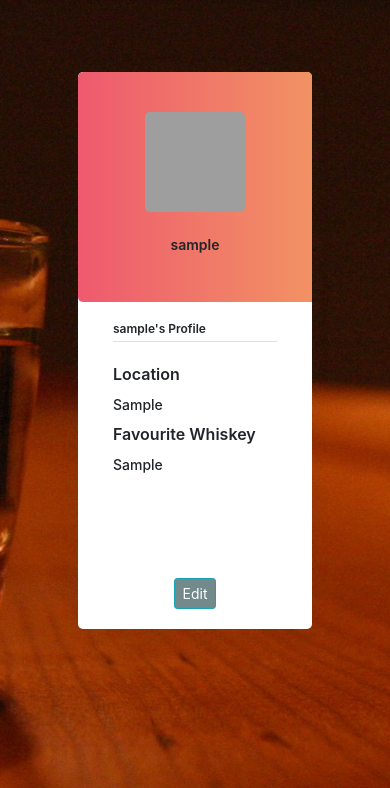
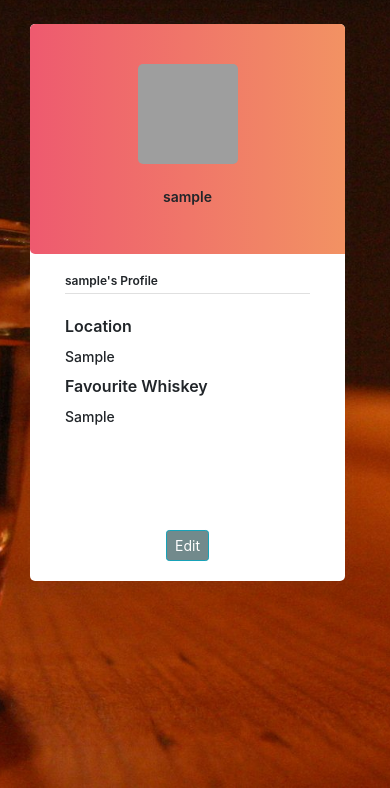
Before and after one commit to pbtrad/The-Malt-Mention, a Flask app: page /profile/1 in a window 390 px wide. Shown: the part 56-844 px from the top of the page. Run offline with Flask 2, Linux system fonts and the light colour scheme; the visitor is signed in with stand-in values (Sample User, id 1); a database or web service that is not in the repository returns one stand-in record (values such as "Sample title"); some libraries are stand-ins or nearby versions; grey boxes are pictures that could not be loaded.

Commit message:
Added styling to profile template, removed bootstrap padding class.

```diff
--- a/static/css/style.css
+++ b/static/css/style.css
@@ -248,10 +248,14 @@ h6 {
 }
 
 @media only screen and (max-width: 600px) {
-  .page-content {
-    width: 100vw;
-    margin: 0 auto;
+  .page-content *{
+
   }
+
+.d-flex {
+  padding-right: 0;
+}
+
   .m-b-20 {
     font-size: 12px;
   }
--- a/templates/profile.html
+++ b/templates/profile.html
@@ -8,7 +8,7 @@
     }
 </style>
 <div class="page-content page-container" id="page-content">
-    <div class="padding">
+
         <div class="row container d-flex justify-content-center">
             <div class="col-xl-6 col-md-12">
                 <div class="card user-card-full">
@@ -50,7 +50,7 @@
                 </div>
             </div>
         </div>
-    </div>
+
 </div>
 
 {% endblock %}
```
